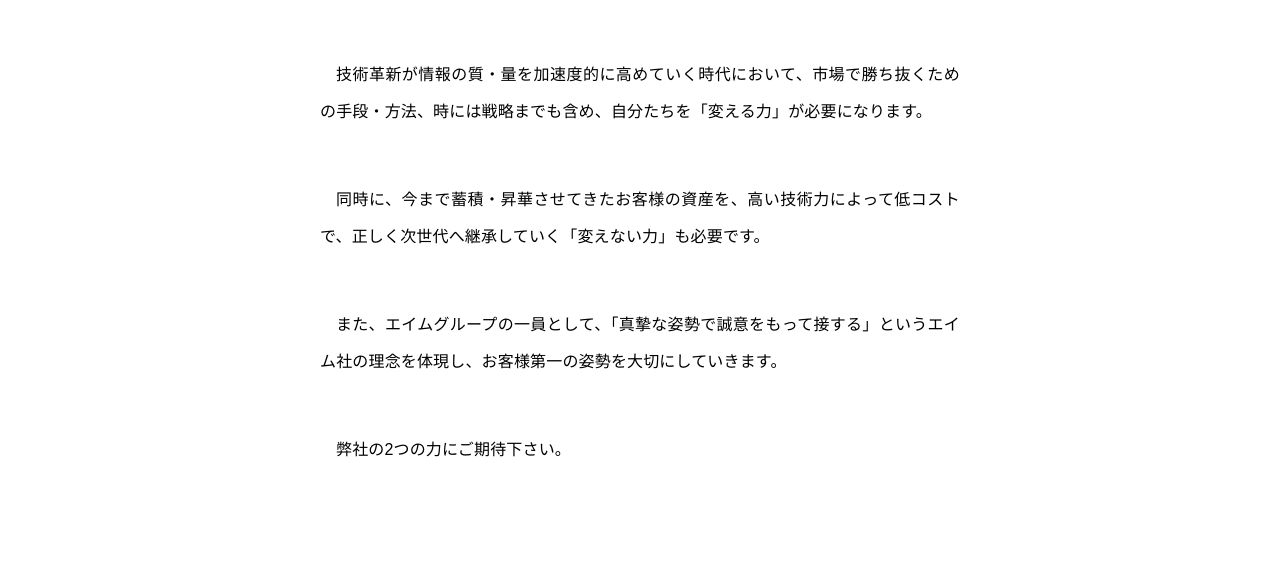
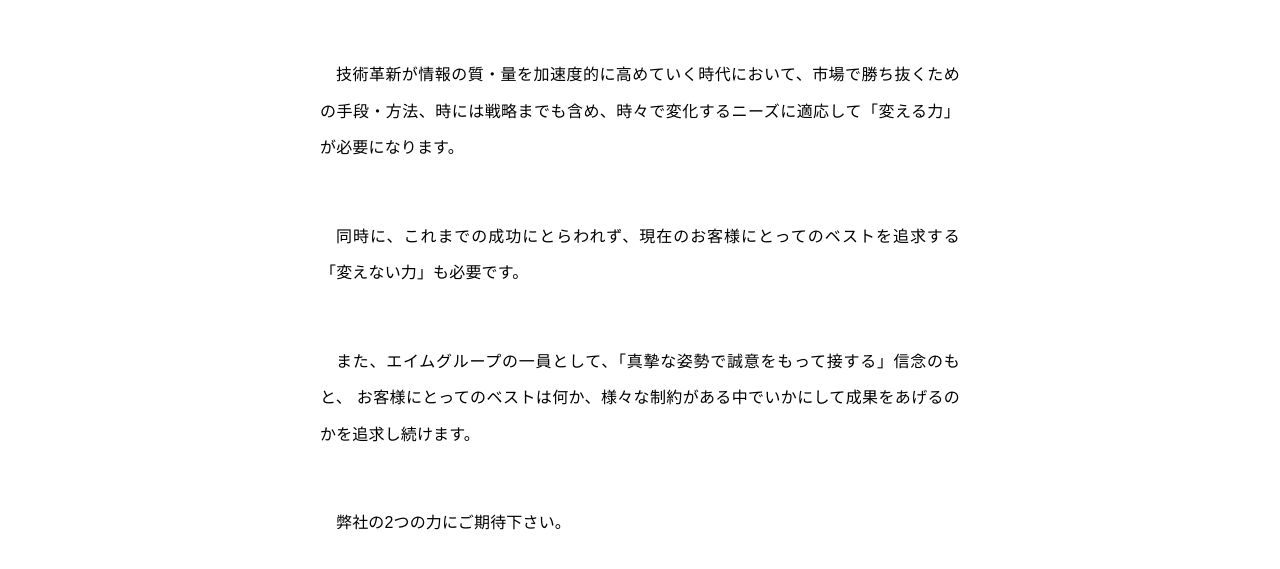
Before and after one commit to ikedakoo/intern, a plain HTML site: page greeting.html in a window 1280 px wide. Shown: the part 291-860 px from the top of the page. Before the commit the page ends 818 px from the top, so only its background shows below. Drawn offline with Linux system fonts and the light colour scheme.

```diff
--- a/greeting.html
+++ b/greeting.html
@@ -59,14 +59,15 @@
 					<div class="ov-block__title">変える力、変えない力</div>
 					<div class="ov-block__content" style="max-width: 680px;margin: auto;">
 						<p class="text-indented text-sentence no-mb">
-							技術革新が情報の質・量を加速度的に高めていく時代において、市場で勝ち抜くための手段・方法、時には戦略までも含め、自分たちを「変える力」が必要になります。
+							技術革新が情報の質・量を加速度的に高めていく時代において、市場で勝ち抜くための手段・方法、時には戦略までも含め、時々で変化するニーズに適応して「変える力」が必要になります。
 						</p> <br>
 						<p class="text-indented text-sentence no-mb">
-							同時に、今まで蓄積・昇華させてきたお客様の資産を、高い技術力によって低コストで、正しく次世代へ継承していく「変えない力」も必要です。
+							同時に、これまでの成功にとらわれず、現在のお客様にとってのベストを追求する「変えない力」も必要です。
 						</p>
 						<br>
 						<p class="text-indented text-sentence no-mb">
-							また、エイムグループの一員として、「真摯な姿勢で誠意をもって接する」というエイム社の理念を体現し、お客様第一の姿勢を大切にしていきます。
+							また、エイムグループの一員として、「真摯な姿勢で誠意をもって接する」信念のもと、
+							お客様にとってのベストは何か、様々な制約がある中でいかにして成果をあげるのかを追求し続けます。
 						</p>
 						<br>
 						<p class="text-indented text-sentence no-mb">
```
Also changed, not shown: about.html (+1 -1 lines), contact.html (+3 -2 lines), index.html (+10 -0 lines).
